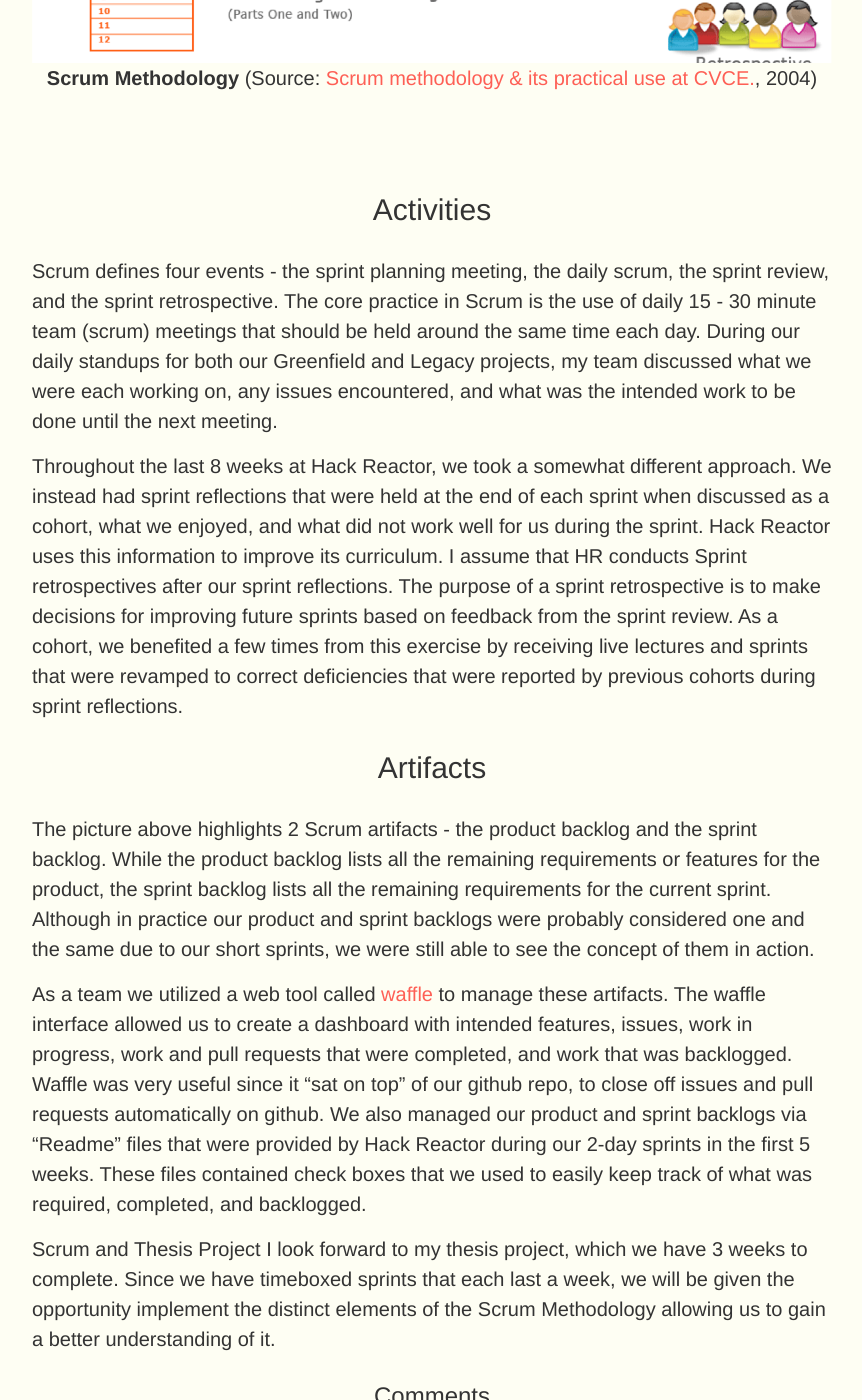
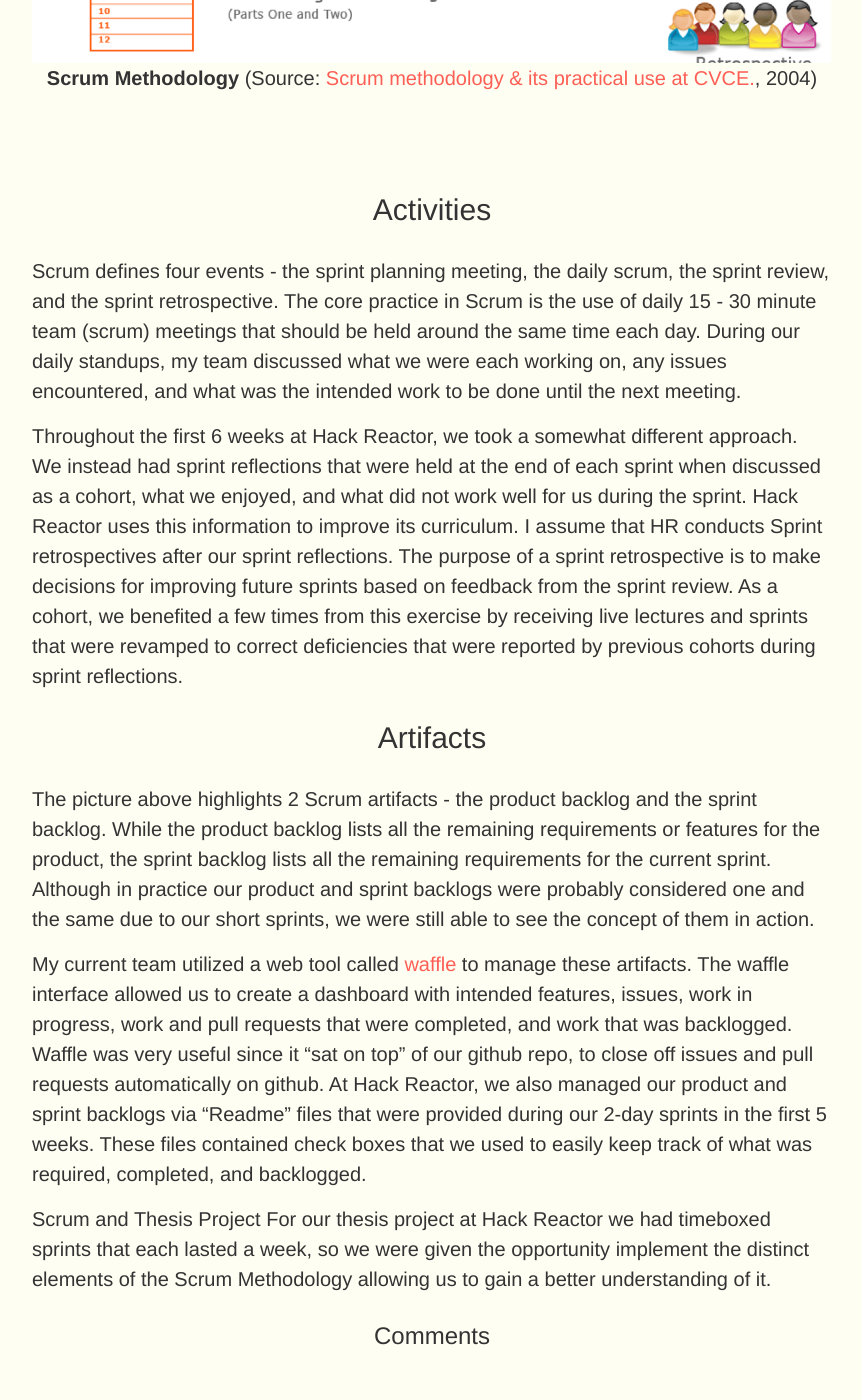
Before and after one commit to tgreenidge/portfolio, a Jekyll site: the page built from _posts/blog/2015-10-14-Scrum.markdown, in a window 1280 px wide and 1400 px high, scrolled down 1739 px. Shown: the whole window, without its empty margins (208-1070 px from the left). Built offline with Jekyll 4.4.1, drawn with Linux system fonts in a browser that asks for light colours; comment, search, counter and statistics services are not loaded; some of the changed text lies outside the part shown.

Commit message:
edited some pages

```diff
--- a/_posts/blog/2015-10-06-hello-world.markdown
+++ b/_posts/blog/2015-10-06-hello-world.markdown
@@ -5,8 +5,4 @@ date:   2015-10-06 19:28:51
 categories: blog
 comments: true
 ---
-I am in the process of creating my site using Jekyll. This is my first post!
-
-I am officially a Senior with Hack Reactor, currently in the 7th week of the program. During the first 6 weeks were quite intensive, as there was so much to learn! I plan to use these last 6 weeks refining my skills, and using my blogs as a medium for reviewing course content.
-
-Hope you enjoy my posts.
+I am in the process of creating my site using Jekyll. This is my first post, with nothing but "hello world"!
--- a/_posts/blog/2015-10-07-jekyll-deployment-troubles.markdown
+++ b/_posts/blog/2015-10-07-jekyll-deployment-troubles.markdown
@@ -8,7 +8,7 @@ comments: true
 excerpt: "How to deploy your Jekyll site using Google Domains"
 ---
 
-For the first couple of days this week at Hack Reactor, we have been focusing on polishing our resumes. That coupled with the fact that I listed my domain on my Greenfield Group Project site, is driving me to get my site up and running. I have something that I want to show to the world, and I am using Github Pages as my platform.
+ I've been working on some projects recently, decided that it is time to get my portfolio together, and start blogging. I have something that I want to show to the world, and I am using Github Pages as my platform.
 
 ### Google.com Domain
 Did you know that Google now sells domains? I purchased my domain from Google after learning that GoDaddy would charge me $103, because I previously had a domain through them that expired. I am no longer eligible for their awesome discounts - ughh. My domain purchased through Google only cost me around $12 per year, with the following features as extracted from [Google Domains Help page](https://support.google.com/domains/answer/6010092?hl=en):
--- a/_posts/blog/2015-10-14-Scrum.markdown
+++ b/_posts/blog/2015-10-14-Scrum.markdown
@@ -8,7 +8,7 @@ comments: true
 excerpt: "Scrum methodology practised at Hack Reactor"
 ---
 
-Last week, I was the Scrum Master for my [legacy project](../project/2015-10-14-aroswap) at Hack Reactor. I was responsible for merging my team's code (pull requests) into the Master Branch of github, and facilitating daily stand-ups to ensure that everyone was on the same page. The timing was perfect, since I reviewed Scrum's methodology in our comparison of Waterfall and Agile Methodologies in my Software Requirements class at UMUC last week. Inspired by these events, in this post I will summarize how we adopted the scrum methodolgy as students of Hack Reactor.
+Last week, I was the Scrum Master for my [project](../project/2015-10-14-aroswap) that I have been working on. I was responsible for merging my team's code (pull requests) into the Master Branch of github, and facilitating daily stand-ups to ensure that everyone was on the same page. The timing was perfect, since I reviewed Scrum's methodology in our comparison of Waterfall and Agile Methodologies in my Software Requirements class at UMUC last week. Inspired by these events, in this post I will summarize how we adopted the scrum methodolgy when I was a student of Hack Reactor.
 
 ### Scrum Methodology
 Scrum is an iterative and incremental agile software development framework for managing software projects and product or application development. Although there may be more roles, a Scrum project defines three core roles that are vital to the success of the project: the product owner, who represents the voice of  the  customer and ensures that the team delivers value to the business, the development team, usually 5 to 7 developers, who actually produce the software, and a Scrum Master, who keeps the team on track and ensures Scrum is followed.
@@ -23,14 +23,14 @@ The picture below provides an excellent summary of the Scrum methodology. Sprint
 **Scrum Methodology** (Source: [Scrum methodology & its practical use at CVCE.](http://cvcedhlab.hypotheses.org/54), 2004)
 
 ### Activities
-Scrum defines four events - the sprint planning meeting, the daily scrum, the sprint review, and the sprint retrospective. The core practice in Scrum is the use of daily 15 - 30 minute team (scrum) meetings that should be held around the same time each day. During our daily standups for both our Greenfield and Legacy projects, my team discussed what we were each working on, any issues encountered, and what was the intended work to be done until the next meeting.
+Scrum defines four events - the sprint planning meeting, the daily scrum, the sprint review, and the sprint retrospective. The core practice in Scrum is the use of daily 15 - 30 minute team (scrum) meetings that should be held around the same time each day. During our daily standups, my team discussed what we were each working on, any issues encountered, and what was the intended work to be done until the next meeting.
 
-Throughout the last 8 weeks at Hack Reactor, we took a somewhat different approach. We instead had sprint reflections that were held at the end of each sprint when discussed as a cohort, what we enjoyed, and what did not work well for us during the sprint. Hack Reactor uses this information to improve its curriculum. I assume that HR conducts Sprint retrospectives after our sprint reflections. The purpose of a sprint retrospective is to make decisions for improving future sprints based on feedback from the sprint review. As a cohort, we benefited a few times from this exercise by receiving live lectures and sprints that were revamped to correct deficiencies that were reported by previous cohorts during sprint reflections.
+Throughout the first 6 weeks at Hack Reactor, we took a somewhat different approach. We instead had sprint reflections that were held at the end of each sprint when discussed as a cohort, what we enjoyed, and what did not work well for us during the sprint. Hack Reactor uses this information to improve its curriculum. I assume that HR conducts Sprint retrospectives after our sprint reflections. The purpose of a sprint retrospective is to make decisions for improving future sprints based on feedback from the sprint review. As a cohort, we benefited a few times from this exercise by receiving live lectures and sprints that were revamped to correct deficiencies that were reported by previous cohorts during sprint reflections.
 
 ### Artifacts
 The picture above highlights 2 Scrum artifacts - the product backlog and the sprint backlog. While the product backlog lists all the remaining requirements or features for the product, the sprint backlog lists all the remaining requirements for the current sprint. Although in practice our product and sprint backlogs were probably considered one and the same due to our short sprints, we were still able to see the concept of them in action.
 
-As a team we utilized a web tool called [waffle](waffle.io) to manage these artifacts. The waffle interface allowed us to create a dashboard with intended features, issues, work in progress, work and pull requests that were completed, and work that was backlogged. Waffle was very useful since it "sat on top" of our github repo, to close off issues and pull requests automatically on github. We also managed our product and sprint backlogs via "Readme" files that were provided by Hack Reactor during our 2-day sprints in the first 5 weeks. These files contained check boxes that we used to easily keep track of what was required, completed, and backlogged.
+My current team utilized a web tool called [waffle](waffle.io) to manage these artifacts. The waffle interface allowed us to create a dashboard with intended features, issues, work in progress, work and pull requests that were completed, and work that was backlogged. Waffle was very useful since it "sat on top" of our github repo, to close off issues and pull requests automatically on github. At Hack Reactor, we also managed our product and sprint backlogs via "Readme" files that were provided during our 2-day sprints in the first 5 weeks. These files contained check boxes that we used to easily keep track of what was required, completed, and backlogged.
 
 Scrum and Thesis Project
-I look forward to my thesis project, which we have 3 weeks to complete. Since we have timeboxed sprints that each last a week, we will be given the opportunity implement the distinct elements of the Scrum Methodology allowing us to gain a better understanding of it.
+For our thesis project at Hack Reactor we had timeboxed sprints that each lasted a week, so we were given the opportunity implement the distinct elements of the Scrum Methodology allowing us to gain a better understanding of it.
```
Also changed, not shown: 1 other file.
